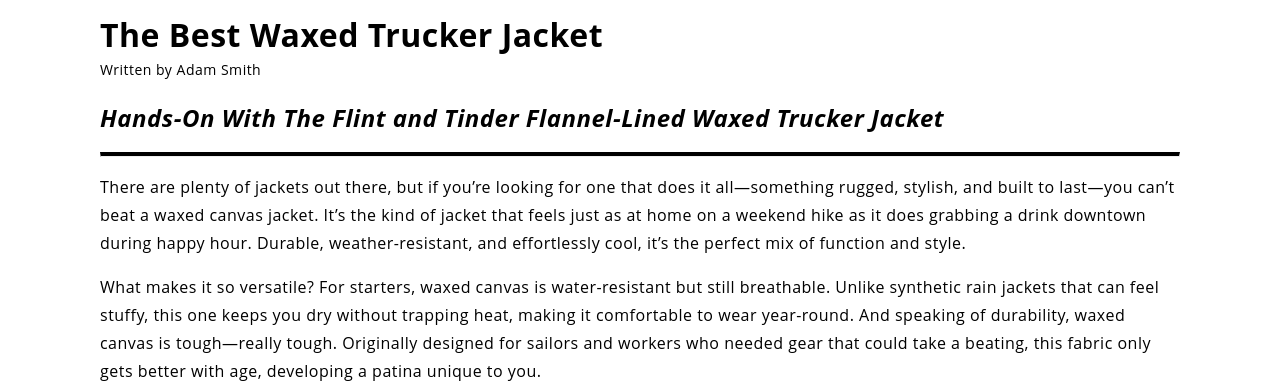
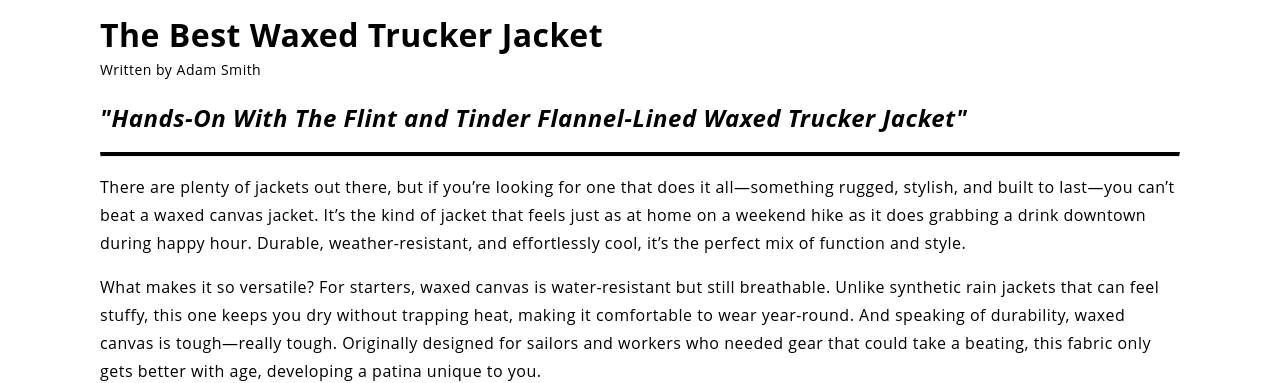
Before and after one commit to adsmithy/waxedjacket, a plain HTML site: page index.html in a window 1280 px wide. Shown: the top 383 px of the page. Drawn offline with Linux system fonts and the light colour scheme.

Commit message:
Update index.html

```diff
--- a/index.html
+++ b/index.html
@@ -18,7 +18,7 @@
         <h1>The Best Waxed Trucker Jacket</h1>
         <p class="author">Written by Adam Smith</p>
     </header>
-    <h2><em>Hands-On With The Flint and Tinder Flannel-Lined Waxed Trucker Jacket</em></h2>
+    <h2><em>"Hands-On With The Flint and Tinder Flannel-Lined Waxed Trucker Jacket"</em></h2>
     <hr class="solid">
     <p class="words">There are plenty of jackets out there, but if you’re looking for one that does it all—something rugged, stylish, and built to last—you can’t beat a waxed canvas jacket. It’s the kind of jacket that feels just as at home on a weekend hike as it does grabbing a drink downtown during happy hour. Durable, weather-resistant, and effortlessly cool, it’s the perfect mix of function and style.</p>
     <p class="words">What makes it so versatile? For starters, waxed canvas is water-resistant but still breathable. Unlike synthetic rain jackets that can feel stuffy, this one keeps you dry without trapping heat, making it comfortable to wear year-round. And speaking of durability, waxed canvas is tough—really tough. Originally designed for sailors and workers who needed gear that could take a beating, this fabric only gets better with age, developing a patina unique to you.</p>
```
